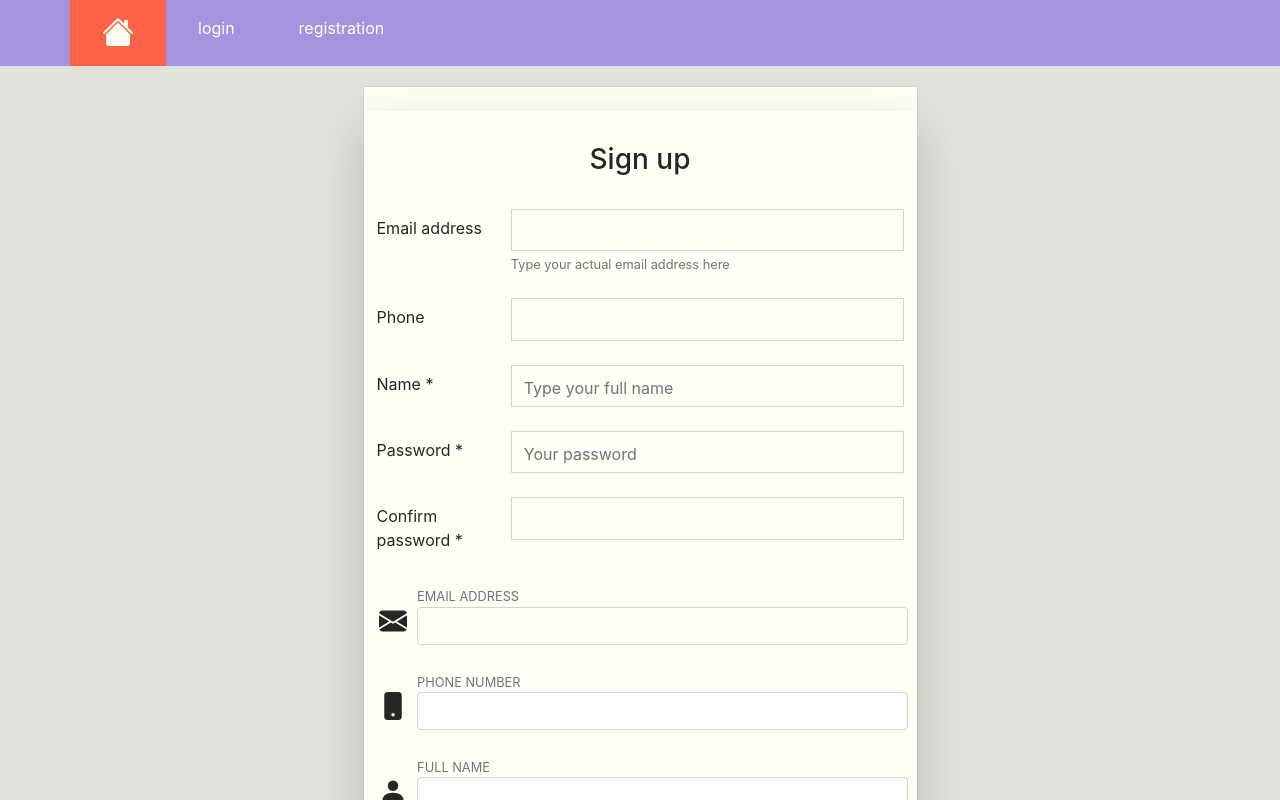
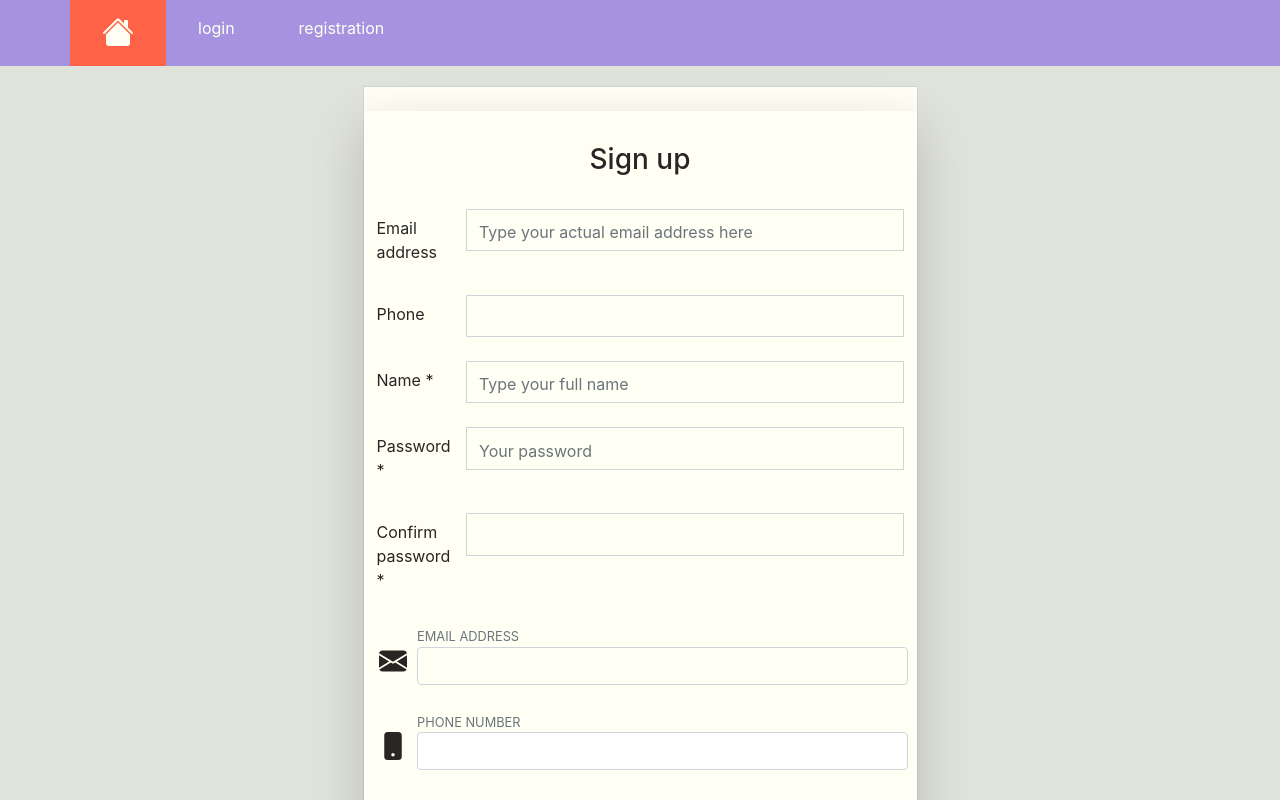
Before and after one commit to butvin/v2europa, a Vue app: page /register in a window 1280 px wide. Shown: the top 800 px of the page. Built offline with nearby package versions, Linux system fonts and the light colour scheme.

Commit message:
last stable

```diff
--- a/src/components/auth/RegisterComponent.vue
+++ b/src/components/auth/RegisterComponent.vue
@@ -23,7 +23,7 @@
                       v-model="form.email"
                       field-title="Email address"
                       rules="email|max:320"
-                      description="Type your actual email address here"
+                      placeholder="Type your actual email address here"
                       autocomplete="off"
                     />
                   </b-col>
@@ -35,7 +35,7 @@
                     <InputField
                       v-model="form.phone"
                       field-title="Phone"
-                      rules="numeric|min:2|max:10"
+                      rules="numeric|min:12"
                     />
                   </b-col>
                 </b-form-row>
--- a/src/components/auth/elements/InputField.vue
+++ b/src/components/auth/elements/InputField.vue
@@ -15,9 +15,10 @@
     <b-form-group
       class="input-field-group m-0 p-0"
       :label="fieldTitle + (required ? ' *' : '')"
-      label-for="name+'_'+type+'_id'"
-      label-cols-sm="4"
-      label-cols-lg="3"
+      :label-for="name+'_'+type+'_id'"
+      label-cols-sm="2"
+      label-cols-md="5"
+      label-cols-lg="2"
     >
       <b-form-input
         v-model="innerValue"
@@ -27,7 +28,7 @@
         :type="type"
         :placeholder="placeholder"
         :name="name"
-        :id="innerValue+'_'+type+'_id'"
+        :id="name+'_'+type+'_id'"
         ref="inputFieldRef"
         :autocomplete="autocomplete"
         trim
```
